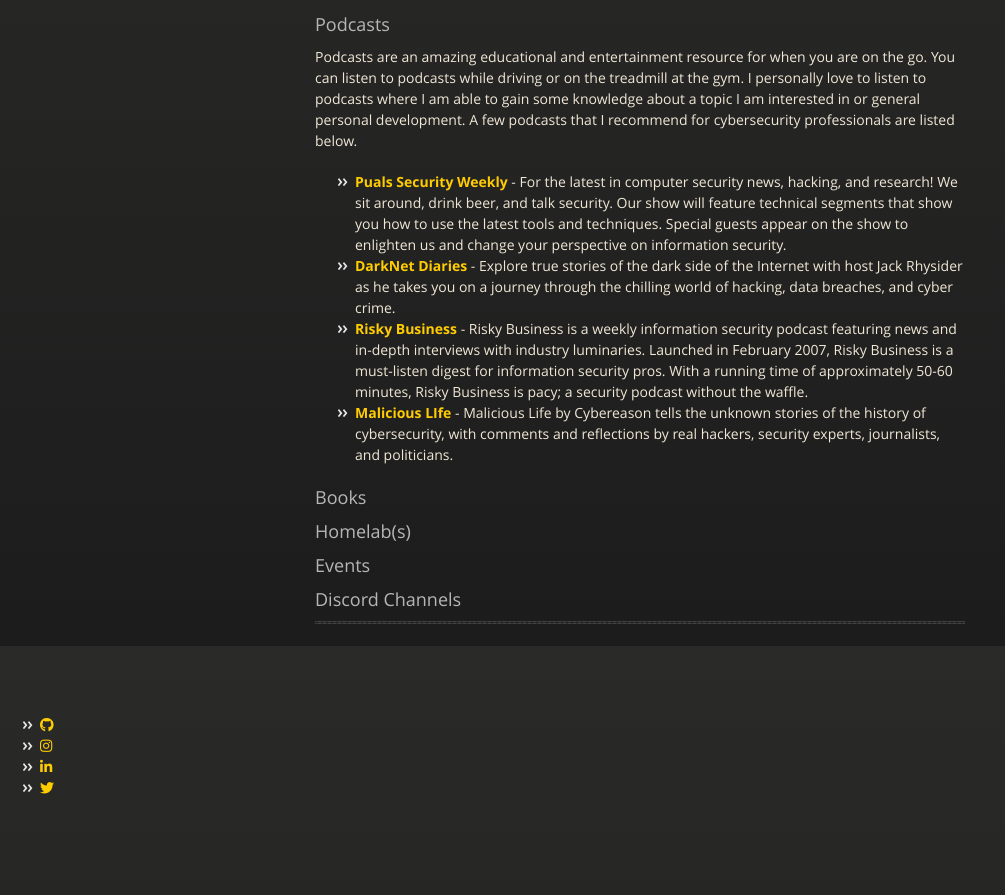
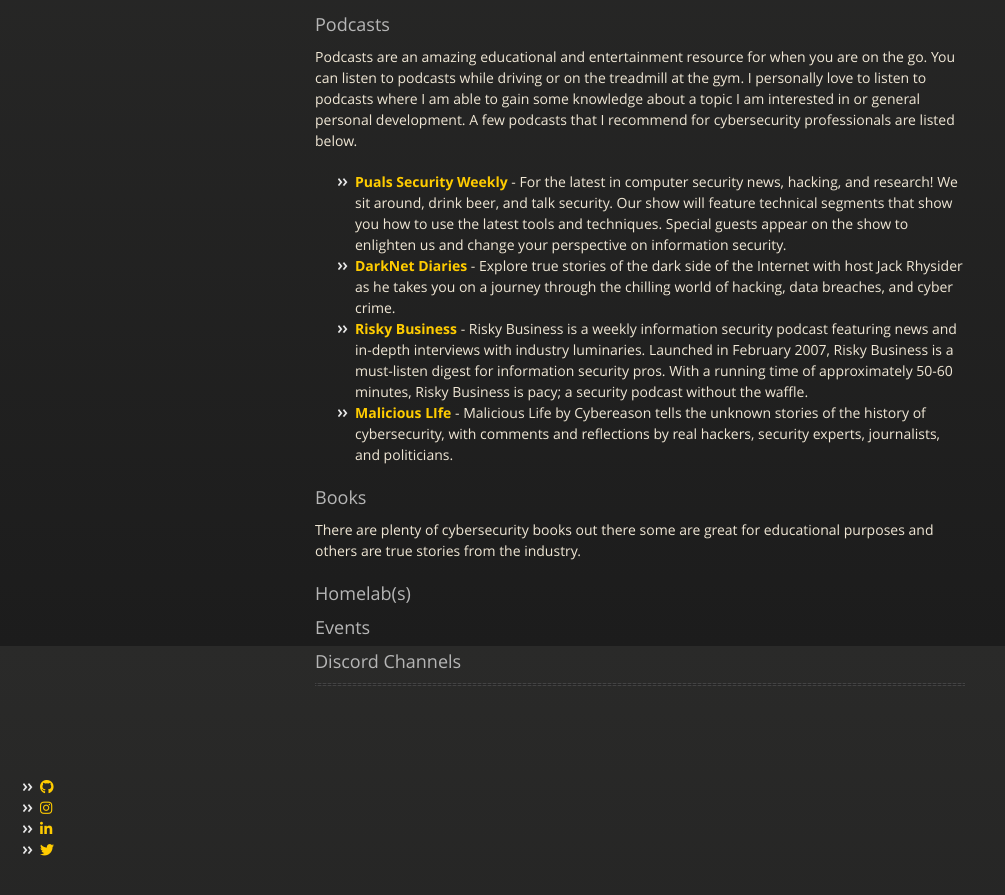
Before and after one commit to dspucches/dspucches.github.io, a Jekyll site: the page built from _posts/2023-02-22-starting-a-cybersecurity-career.md, in a window 1280 px wide and 900 px high, scrolled down 4754 px. Shown: the top 895 px of the window, without its empty margins (0-1005 px from the left). Built offline with Jekyll 4.4.1, drawn with Linux system fonts in a browser that asks for light colours; nearby versions of some CDN libraries; before the commit the page ends 5592 px from its top, so only the background shows below that.

Commit message:
Updating Cybersecurity Career post

```diff
--- a/_posts/2023-02-22-starting-a-cybersecurity-career.md
+++ b/_posts/2023-02-22-starting-a-cybersecurity-career.md
@@ -96,8 +96,9 @@
 * [__Malicious LIfe__](https://open.spotify.com/show/1KHIsaZ9mX0NbzPrfId00q) - Malicious Life by Cybereason tells the unknown stories of the history of cybersecurity, with comments and reflections by real hackers, security experts, journalists, and politicians.
 
 
+### Books
 
-### Books
+There are plenty of cybersecurity books out there some are great for educational purposes and others are true stories from the industry.
 
 ### Homelab(s)
 
```
